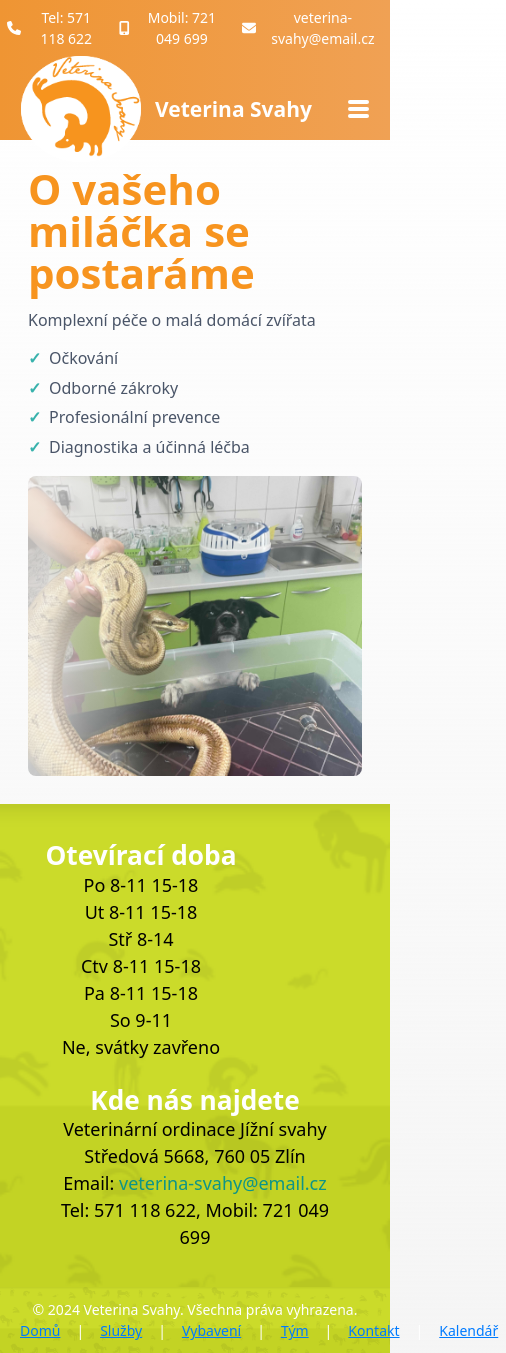
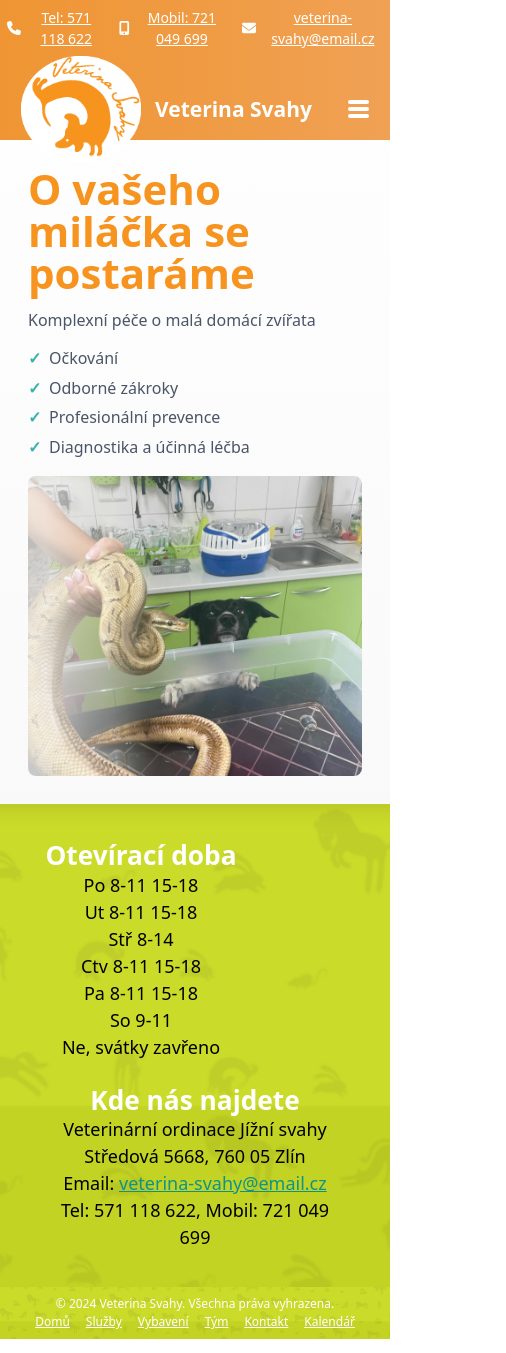
Before and after one commit to ajtyrunner/veterinarni-ordinace, a Next.js app: page / in a window 390 px wide. Shown: the whole page, 506 px wide, since content can reach past the window. Built offline with nearby package versions, Linux system fonts and the light colour scheme.

Commit message:
fix footer

```diff
--- a/src/app/globals.css
+++ b/src/app/globals.css
@@ -29,11 +29,11 @@ body {
 }
 
 a {
-  color: rgb(var(--link-color));
+  color: white; /* Nastavení bílé barvy pro odkazy */
+  text-decoration: underline;
 }
 
 a:hover {
-  color: rgb(var(--link-color));
   opacity: 0.8;
 }
 
@@ -300,12 +300,37 @@ a:hover {
 .footer-link {
   margin: 0 8px;
   text-decoration: underline;
-  cursor: pointer;
+  color: white; /* Nastavení bílé barvy pro odkazy ve Footeru */
 }
 
 .footer-separator {
   margin: 0 8px;
   color: white;
+}
+
+.footer-nav {
+  display: flex;
+  flex-wrap: wrap;
+  justify-content: center;
+  max-width: 100%;
+}
+
+@media (max-width: 768px) {
+  .footer-container {
+    padding: 8px; /* Zmenšení paddingu na mobilních zařízeních */
+  }
+
+  .footer-text {
+    font-size: 12px; /* Zmenšení textu ve Footeru na mobilních zařízeních */
+  }
+
+  .footer-link {
+    font-size: 12px; /* Zmenšení velikosti odkazů na mobilních zařízeních */
+  }
+
+  .footer-separator {
+    display: none; /* Skrytí oddělovačů na menších obrazovkách */
+  }
 }
 
 /* Styly pro kontejner s otevírací dobou (Opening Hours) */
--- a/src/components/Footer.tsx
+++ b/src/components/Footer.tsx
@@ -3,8 +3,8 @@ import React from 'react';
 const Footer = () => {
   return (
     <footer className="footer-container">
-      <p>&copy; 2024 Veterina Svahy. Všechna práva vyhrazena.</p>
-      <nav>
+      <p className="footer-text">&copy; 2024 Veterina Svahy. Všechna práva vyhrazena.</p>
+      <nav className="footer-nav">
         <a href="/" className="footer-link">Domů</a>
         <span className="footer-separator">|</span>
         <a href="/services" className="footer-link">Služby</a>
```
